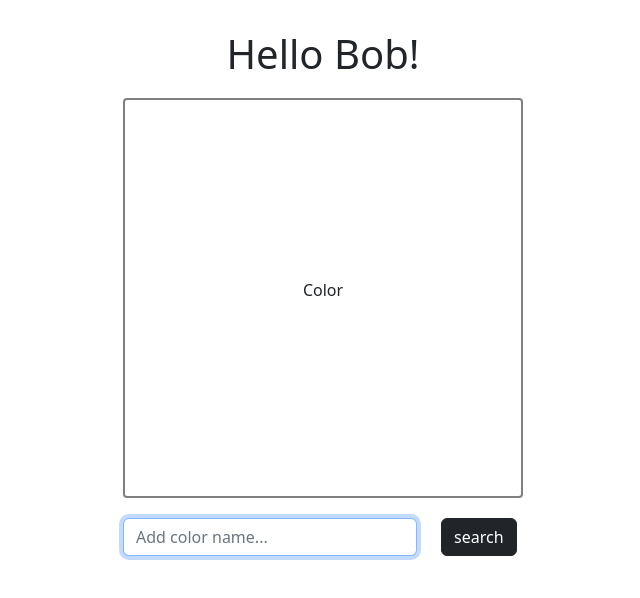
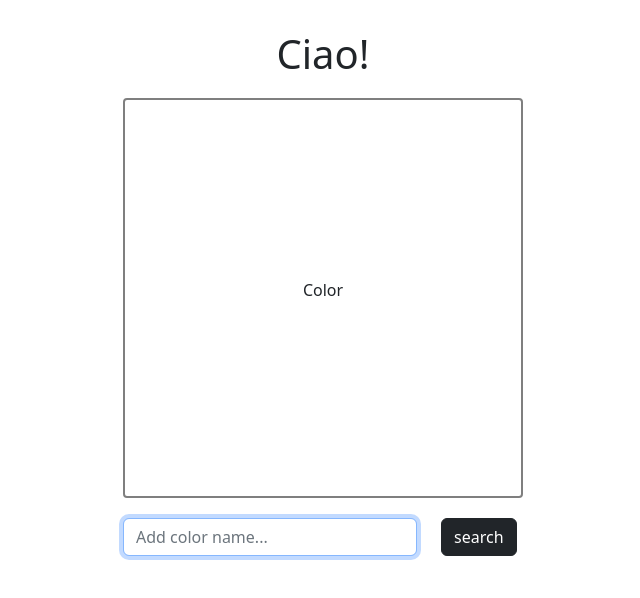
Before and after one commit to Karolinaa12/colour-changer-react-app, a React (Create React App) app: page / in a window 1280 px wide. Shown: the top 598 px of the page, without its empty margins (317-957 px from the left). Built offline with nearby package versions, Linux system fonts and the light colour scheme.

Commit message:
Changed to random greetings

```diff
--- a/src/App.js
+++ b/src/App.js
@@ -1,6 +1,6 @@
 import React from "react";
 import "./App.css";
-import RandomName from "./RandomName";
+import RandomGreeting from "./RandomGreeting";
 import Square from "./Square";
 import Input from "./Input";
 
@@ -9,7 +9,7 @@ export default function App() {
     <div className="App">
       <div className="container">
         <h1>
-          <RandomName />
+          <RandomGreeting />
         </h1>
         <Square />
         <Input />
--- a/src/RandomName.css
+++ b/src/RandomGreeting.css
@@ -1,3 +1,3 @@
-.RandomName {
+.RandomGreeting {
   text-align: center;
 }
--- /dev/null
+++ b/src/RandomGreeting.js
@@ -0,0 +1,15 @@
+import React from "react";
+import "./RandomGreeting.css";
+
+export default function RandomGreeting() {
+  const handleGreetingChange = () => {
+    const names = [`Hola`, `Ciao`, `Hello`];
+    const int = Math.floor(Math.random() * 3);
+    return names[int];
+  };
+  return (
+    <div className="RandomGreeting">
+      <p>{handleGreetingChange()}!</p>
+    </div>
+  );
+}
--- a/src/RandomName.js
+++ /dev/null
@@ -1,15 +0,0 @@
-import React from "react";
-import "./RandomName.css";
-
-export default function RandomName() {
-  const handleNameChange = () => {
-    const names = [`Bob`, `Matt`, `Dave`];
-    const int = Math.floor(Math.random() * 3);
-    return names[int];
-  };
-  return (
-    <div className="RandomName">
-      <p>Hello {handleNameChange()}!</p>
-    </div>
-  );
-}
```
